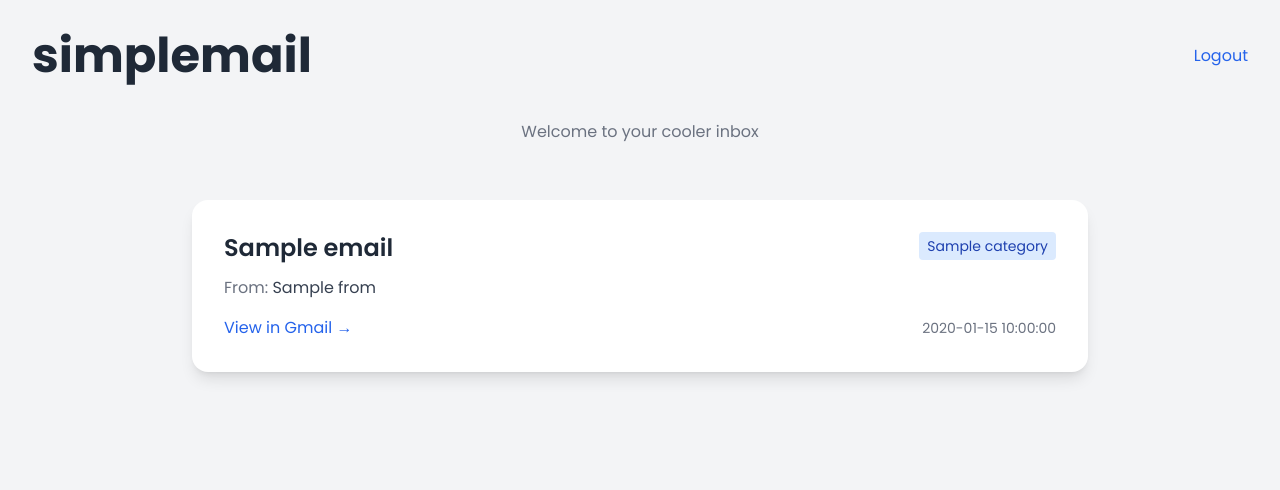
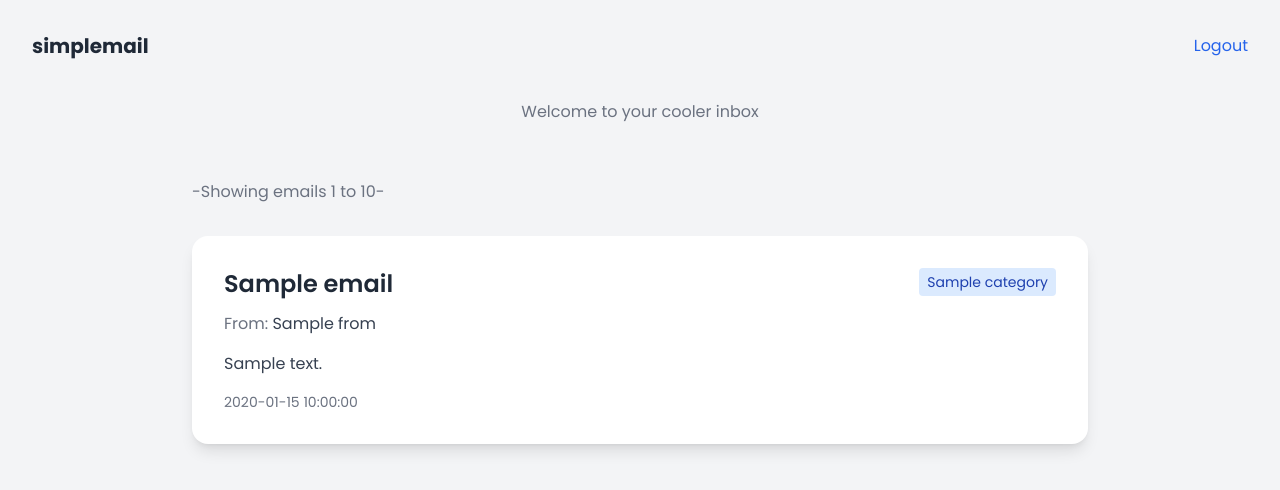
Before and after one commit to Malanaa/simeplam, a Flask app: template templates/emails.html in a window 1280 px wide. Shown: the top 490 px of the page. Run offline with Flask 3, Linux system fonts and the light colour scheme; the template is opened without the code that fills it: most values are stand-ins (such as "Sample title", 1, 10 or a date in 2020); some libraries are stand-ins or nearby versions.

Commit message:
so far so cool

```diff
--- a/app.py
+++ b/app.py
@@ -1,7 +1,7 @@
 import os
 from functools import wraps
 from dotenv import load_dotenv
-from flask import Flask, render_template, request, redirect, session
+from flask import Flask, render_template, request, redirect, session, url_for
 from google_auth_oauthlib.flow import Flow
 from googleapiclient.discovery import build
 from google.oauth2.credentials import Credentials
@@ -52,9 +52,17 @@ def oauth2callback():
 @app.route("/emails")
 @login_required
 def display_emails():
+    page = request.args.get('page', 1, type=int)
+    per_page = 10
     gmail = get_gmail_service()
-    results = gmail.users().messages().list(userId="me", maxResults=10).execute()
+
+    # Calculate the start index for the current page
+    start_index = (page - 1) * per_page
+
+    # Fetch messages for the current page
+    results = gmail.users().messages().list(userId="me", maxResults=per_page, pageToken=get_page_token(start_index)).execute()
     messages = results.get("messages", [])
+    next_page_token = results.get("nextPageToken")
 
     emails = []
     for message in messages:
@@ -65,36 +73,23 @@ def display_emails():
             msg = gmail.users().messages().get(userId="me", id=email_id).execute()
             email_content = get_email_content(msg)
             summary = summarize_email(email_content)
+            description = describe_email(email_content)
             category = categorize_email(email_content)
             sent_time = get_sent_time(msg)
             spooky = category in ["Work", "Education"]
             email_data = {
                 "subject": summary,
+                "description": description,
                 "from": get_header(msg, "From"),
                 "id": email_id,
                 "category": category,
                 "sent_time": sent_time,
-                "spooky": spooky,  # Add the spooky key
+                "spooky": spooky,
             }
             email_cache[email_id] = email_data
             emails.append(email_data)
 
-    return render_template("emails.html", emails=emails)
-
-@app.route("/email/<email_id>")
-@login_required
-def view_email(email_id):
-    gmail = get_gmail_service()
-    msg = gmail.users().messages().get(userId="me", id=email_id).execute()
-    email_content = get_email_content(msg)
-
-    email = {
-        "subject": get_header(msg, "Subject"),
-        "from": get_header(msg, "From"),
-        "content": email_content,
-    }
-
-    return render_template("email_view.html", email=email)
+    return render_template("emails.html", emails=emails, page=page, next_page_token=next_page_token)
 
 def credentials_to_dict(credentials):
     return {
@@ -123,8 +118,8 @@ def get_email_content(message):
 
     return base64.urlsafe_b64decode(message["payload"]["body"]["data"]).decode("utf-8")[:4000]
 
-def summarize_email(content, max_tokens=20):
-    instruction = "Summarize the main topic of this email in 8 words or less, as if it were a concise email subject."
+def summarize_email(content, max_tokens=30):
+    instruction = "Summarize the main topic of this email in a casual, slang-like way. Use first-person perspective as if you're the recipient. Keep it under 10 words if possible, but include all important info."
     content = content[:8000] + "..." if len(content) > 8000 else content
 
     try:
@@ -135,13 +130,32 @@ def summarize_email(content, max_tokens=20):
                 {"role": "user", "content": f"Email content:\n\n{content}"},
             ],
             max_tokens=max_tokens,
-            temperature=0.7,
+            temperature=0.8,
         )
         return response.choices[0].message["content"].strip()
     except openai.error.InvalidRequestError as e:
         print(f"Error summarizing email: {str(e)}")
         words = content.split()
-        return ' '.join(words[:8]) + "..." if len(words) > 8 else ' '.join(words)
+        return 'I got an email saying: ' + ' '.join(words[:6]) + "..." if len(words) > 6 else ' '.join(words)
+
+def describe_email(content, max_tokens=50):
+    instruction = "Create a humorous or super interesting description of this email in one or two sentences. Use first-person perspective as if you're the recipient. Include important parts and use casual human slang."
+    content = content[:8000] + "..." if len(content) > 8000 else content
+
+    try:
+        response = openai.ChatCompletion.create(
+            model="gpt-3.5-turbo",
+            messages=[
+                {"role": "system", "content": instruction},
+                {"role": "user", "content": f"Email content:\n\n{content}"},
+            ],
+            max_tokens=max_tokens,
+            temperature=0.9,
+        )
+        return response.choices[0].message["content"].strip()
+    except openai.error.InvalidRequestError as e:
+        print(f"Error describing email: {str(e)}")
+        return "Yo, I got this wild email. You gotta check it out!"
 
 def categorize_email(content):
     instruction = "Categorize this email as exactly one of the following: 'Advertisement', 'Work', 'Entertainment', 'Education', or 'Personal'. Use only these exact words."
@@ -178,5 +192,13 @@ def logout():
     session.clear()
     return redirect("/")
 
+def get_page_token(start_index):
+    if start_index == 0:
+        return None
+
+    gmail = get_gmail_service()
+    results = gmail.users().messages().list(userId="me", maxResults=start_index).execute()
+    return results.get("nextPageToken")
+
 if __name__ == "__main__":
     app.run(debug=True, host="0.0.0.0", port=5000)
--- a/templates/emails.html
+++ b/templates/emails.html
@@ -17,7 +17,7 @@
 <body class="bg-gray-100 min-h-screen p-4 md:p-8">
 
     <nav class="flex justify-between items-center mb-6 md:mb-10">
-        <h1 class="text-3xl md:text-4xl lg:text-5xl font-bold text-gray-800">simplemail</h1>
+        <h1 class="text-xl md:text-xl lg:text-xl font-bold text-gray-800">simplemail</h1>
         <a href="{{url_for('logout')}}" class="text-blue-600 hover:text-blue-700 font-medium">Logout</a>
     </nav>
 
@@ -29,23 +29,45 @@
 
     <div class="max-w-4xl mx-auto">
 
-        <div class="space-y-6 md:space-y-8">
+        <div class="space-y-6 md:space-y-8 mt-5 ">
+            <p class="text-gray-500 mb-2 md:mb-4 ">-Showing emails {{ (page - 1) * 10 + 1 }} to {{ page * 10 }}-</p>
             {% for email in emails %}
             {% if email.spooky %}
             {% endif %}
+            <a class="block" href="https://mail.google.com/mail/u/0/#inbox/{{ email.id }}">
             <div class="bg-white p-5 md:p-6 lg:p-8 rounded-2xl shadow-lg transition-transform transform hover:scale-105">
                 <div class="flex justify-between items-start mb-2 md:mb-3">
                     <h2 class="text-xl md:text-2xl font-semibold text-gray-800">{{ email.subject }}</h2>
                     <span class="px-2 py-1 bg-blue-100 text-blue-800 text-sm font-medium rounded">{{ email.category }}</span>
                 </div>
                 <p class="text-gray-500 mb-2 md:mb-4">From: <span class="text-gray-700">{{ email.from }}</span></p>
+                <p class="text-gray-500 mb-2 md:mb-4"><span class="text-gray-700">{{ email.description }}</span></p>
+
                 <div class="flex justify-between items-center">
-                    <a href="https://mail.google.com/mail/u/0/#inbox/{{ email.id }}" target="_blank" rel="noopener noreferrer"
-                        class="text-blue-600 hover:text-blue-700 inline-block font-medium">View in Gmail &rarr;</a>
                     <span class="text-sm text-gray-500">{{ email.readable_time }}</span>
                 </div>
             </div>
+        </a>
             {% endfor %}
+        </div>
+
+        <!-- Pagination controls -->
+        <div class="mt-8 flex justify-between items-center">
+            {% if page > 1 %}
+            <a href="{{ url_for('display_emails', page=page-1) }}" class="bg-black hover:bg-black text-white font-bold py-2 px-4 rounded-lg">
+                Previous
+            </a>
+            {% else %}
+            <span></span>
+            {% endif %}
+
+            {% if next_page_token %}
+            <a href="{{ url_for('display_emails', page=page+1) }}" class="bg-black hover:bg-black text-white font-bold py-2 px-4 rounded-lg">
+                Next
+            </a>
+            {% else %}
+            <span></span>
+            {% endif %}
         </div>
     </div>
 </body>
```
